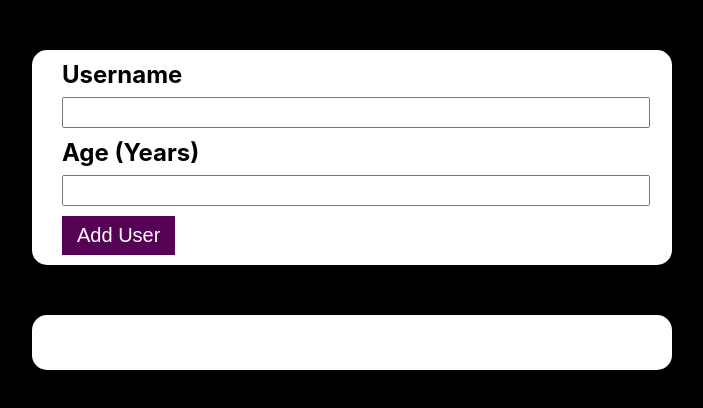
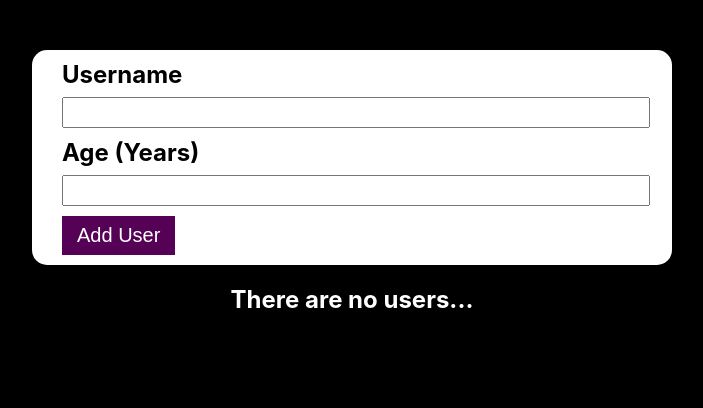
Before and after one commit to JAbarca09/01-starting-setup, a React (Create React App) app in the folder 01-practice-project/: page / in a window 1280 px wide. Shown: the top 408 px of the page, without its empty margins (288-991 px from the left). Built offline with nearby package versions, Linux system fonts and the light colour scheme.

Commit message:
Conditional  render if there are no users

```diff
--- a/01-practice-project/src/Components/Users.js
+++ b/01-practice-project/src/Components/Users.js
@@ -4,23 +4,34 @@ import styles from "./Users.module.css";
 const Users = (props) => {
 
     const usersArr = props.usersArr;
-
     //Go through the lists of users and render them!
+    //the component needs to be reevaluated using a useState
     return (
         <div className={styles.ParentDiv}>
-            <div className={styles.BackgroundForUsersComponent}>
-                <div className={styles.ParentUserPadding}>
-                    {
-                        usersArr.map(user => {
-                            return(
+            {usersArr.length > 0 ? (
+                <div className={styles.BackgroundForUsersComponent}>
+                    <div className={styles.ParentUserPadding}>
+                        {usersArr.map(user => {
+                            return (
                                 <p key={user.key} className={styles.user}>{user.Username} ({user.Age} Years Old)</p>
                             )
-                        })
-                    }
-                </div>
-            </div>
+                        })}
+                    </div>
+                </div>)
+                :
+                <h2 className={styles.noUsersH2}>There are no users...</h2>
+            }
         </div>
     );
 };
 
 export default Users;
+
+{/* usersArr.map(user => {
+
+            return (
+            <div className={styles.ParentUserPadding}>
+                <p key={user.key} className={styles.user}>{user.Username} ({user.Age} Years Old)</p>
+            </div>
+            )
+        })) */}
--- a/01-practice-project/src/Components/Users.module.css
+++ b/01-practice-project/src/Components/Users.module.css
@@ -31,3 +31,7 @@
     padding-left: 25px;
     padding-right: 25px;
 }
+
+.noUsersH2 {
+    color: white;
+}
```
